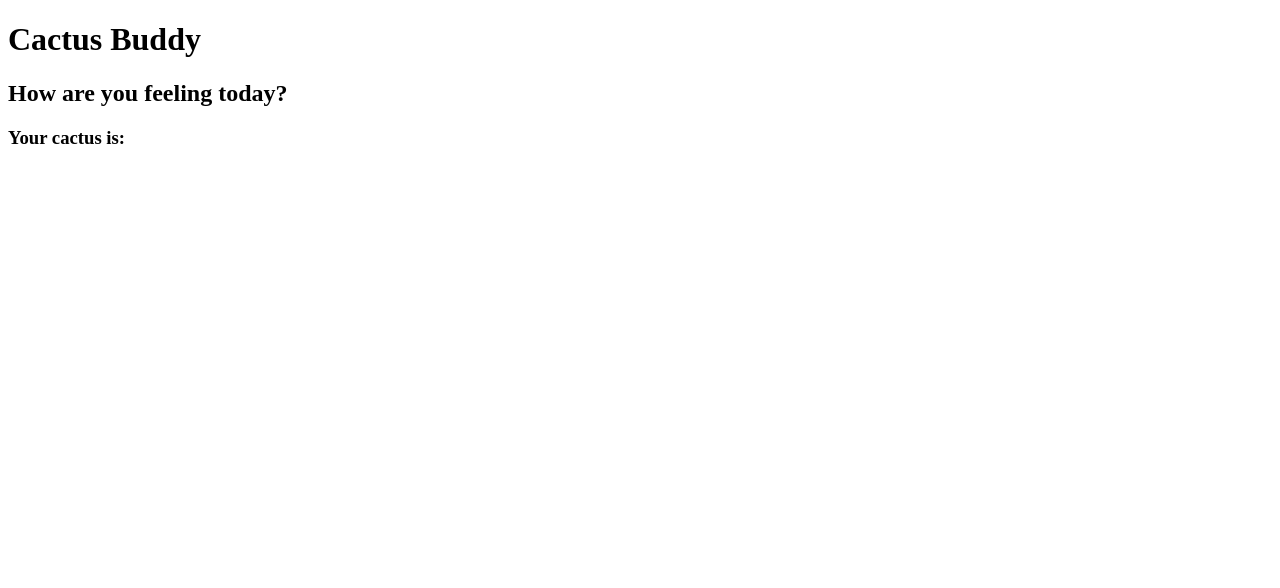
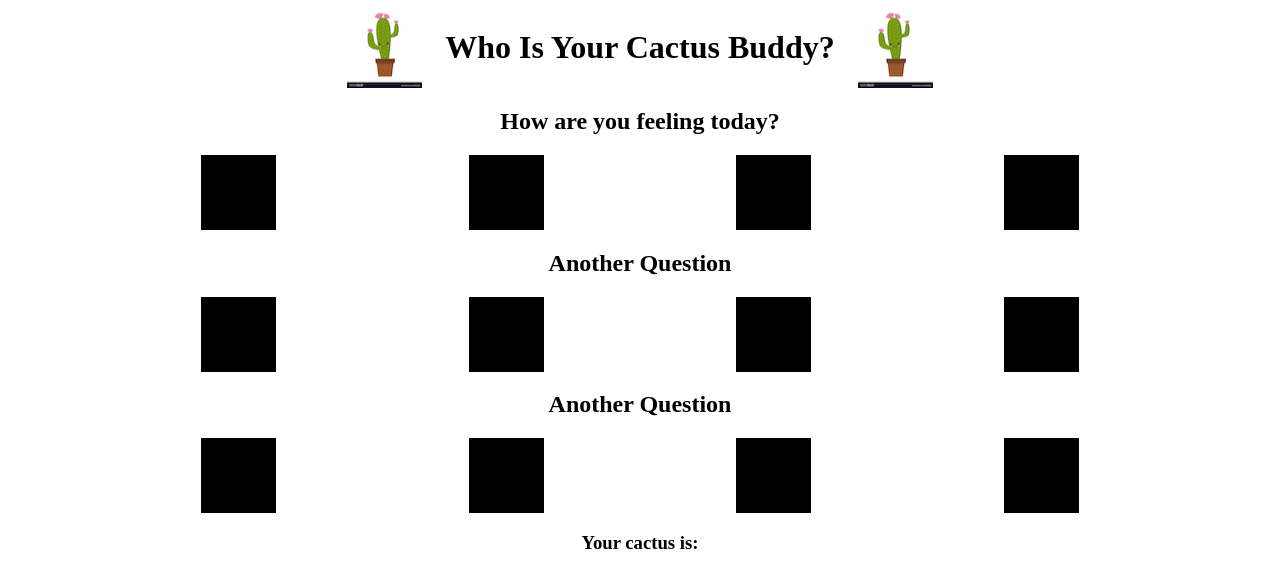
Before and after one commit to akuaowusu/week3finalproject, a plain HTML site: page index.html in a window 1280 px wide. Drawn offline with Linux system fonts and the light colour scheme.

Commit message:
outline of page -Akua

```diff
--- a/index.css
+++ b/index.css
@@ -1 +1,18 @@
-css document
+
+html {
+  text-align: center;
+}
+
+.titlecontainer {
+  display:flex;
+  justify-content: space-evenly;
+  width: 50%;
+  text-align: center;
+  margin: auto;
+}
+
+.cactuscontainer {
+  display: flex;
+  justify-content: space-evenly;
+  width: 100%;
+}
--- a/index.html
+++ b/index.html
@@ -5,10 +5,32 @@
   <meta charset = "UTF-8" />
 </head>
 <body>
-  <h1>Cactus Buddy</h1>
+  <link rel="stylesheet" href="index.css">
+  <div class=titlecontainer>
+    <img src="download.png">
+    <h1>Who Is Your Cactus Buddy?</h1>
+    <img src="download.png">
+  </div>
   <h2>How are you feeling today?</h2>
   <div class=cactuscontainer>
-
+    <img src="www.instagram.jpg">
+    <img src="www.instagram.jpg">
+    <img src="www.instagram.jpg">
+    <img src="www.instagram.jpg">
+  </div>
+  <h2>Another Question</h2>
+  <div class=cactuscontainer>
+    <img src="www.instagram.jpg">
+    <img src="www.instagram.jpg">
+    <img src="www.instagram.jpg">
+    <img src="www.instagram.jpg">
+  </div>
+  <h2>Another Question</h2>
+  <div class=cactuscontainer>
+    <img src="www.instagram.jpg">
+    <img src="www.instagram.jpg">
+    <img src="www.instagram.jpg">
+    <img src="www.instagram.jpg">
   </div>
   <h3>Your cactus is:</h3>
 </body>
```
Also changed, not shown: download.png (added), www.instagram.jpg (added).
